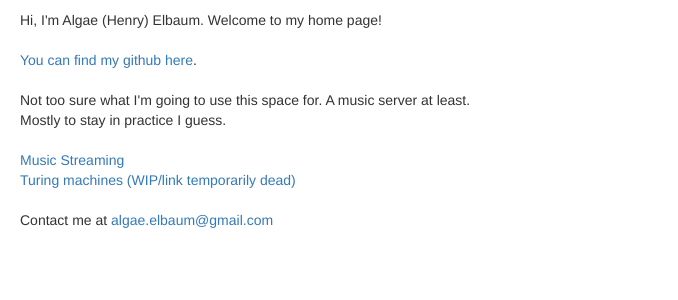
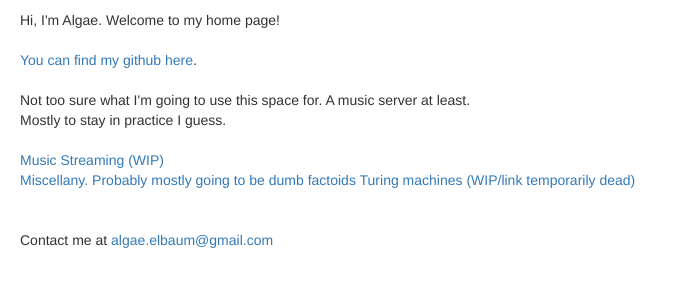
Before and after one commit to algae-elbaum/website-sandbox, a Django app: page / in a window 1280 px wide. Shown: the top 300 px of the page, without its empty margins (0-678 px from the left). Run offline with Django 3.2, Linux system fonts and the light colour scheme; some libraries are stand-ins or nearby versions.

Commit message:
new plain miscellany page

```diff
--- a/server/server/urls.py
+++ b/server/server/urls.py
@@ -19,6 +19,7 @@ from django.views.generic import TemplateView
 
 urlpatterns = [
     path('', TemplateView.as_view(template_name='index.html')),
+    path('miscellany/', TemplateView.as_view(template_name='miscellany.html')),
     path('muse/', include('muse.urls')),
     path('admin/', admin.site.urls),
 ]
--- a/server/templates/index.html
+++ b/server/templates/index.html
@@ -13,7 +13,7 @@
 </head>
 
 <body style="margin: 10px 20px 0px">
-Hi, I'm Algae (Henry) Elbaum. Welcome to my home page!
+Hi, I'm Algae. Welcome to my home page!
 <br>
 <br>
 <div id=about>
@@ -26,9 +26,11 @@ Not too sure what I'm going to use this space for. A music server at least.
 Mostly to stay in practice I guess.
 <br>
 <br>
-<a href="muse">Music Streaming</a>
+<a href="muse">Music Streaming (WIP)</a>
 <br>
+<a href="miscellany">Miscellany. Probably mostly going to be dumb factoids</a>
 <a href="turing_machine">Turing machines (WIP/link temporarily dead)</a>
+<br>
 
 <br>
 <br>
--- /dev/null
+++ b/server/templates/miscellany.html
@@ -0,0 +1 @@
+P = NP
```
Also changed, not shown: README.md.
